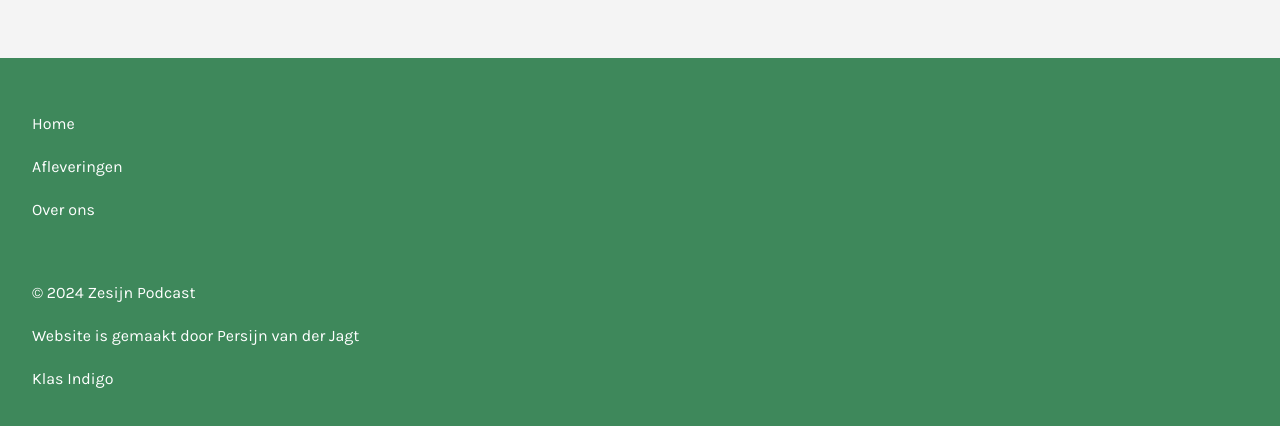
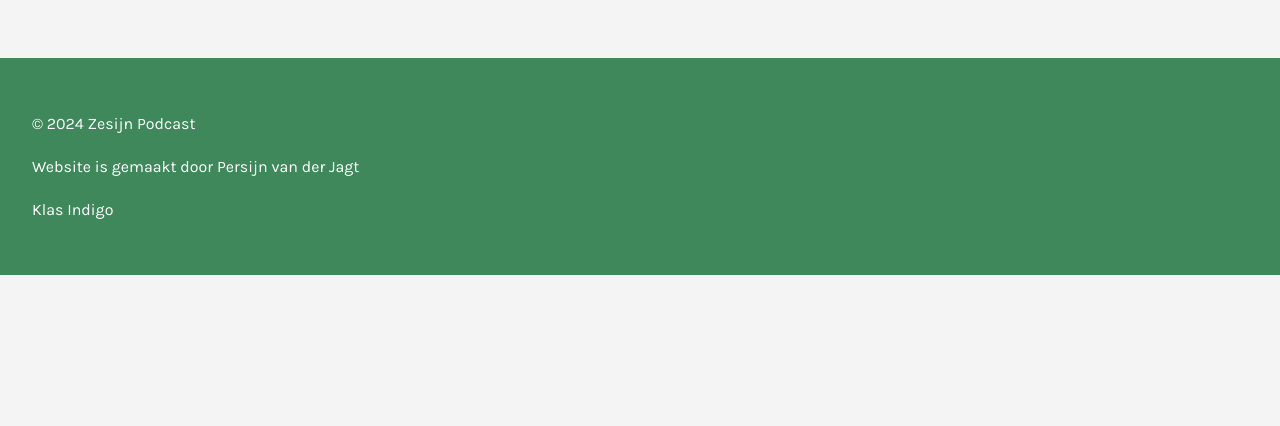
Before and after one commit to persijnvdjagt/tracktalks, a plain HTML site: page index.html in a window 1280 px wide. Shown: the part 1097-1523 px from the top of the page. After the commit the page ends 1372 px from the top, so only its background shows below. Drawn offline with Linux system fonts and the light colour scheme.

Commit message:
Add files via upload

```diff
--- a/index.html
+++ b/index.html
@@ -8,7 +8,7 @@
   <link rel="stylesheet" href="style.css" />
 </head>
 
-<body class="index">
+<body>
   <header>
     <nav>
       <h1>Track Talks</h1>
@@ -74,13 +74,6 @@
   </main>
 
   <footer>
-    <nav>
-      <ul>
-        <li><a href="index.html">Home</a></li>
-        <li><a href="afleveringen.html">Afleveringen</a></li>
-        <li><a href="over-ons.html">Over ons</a></li>
-      </ul>
-    </nav>
     <ul>
       <li>© 2024 Zesijn Podcast</li>
       <li>Website is gemaakt door Persijn van der Jagt</li>
--- a/style.css
+++ b/style.css
@@ -187,10 +187,6 @@
   color: #ffffff;
 }
 
-footer a:hover {
-  color: #000000;
-}
-
 
 @media screen and (max-width: 1000px) {
     .introductie {
```
Also changed, not shown: afleveringen.html (+0 -7 lines), over-ons.html (+0 -7 lines).
